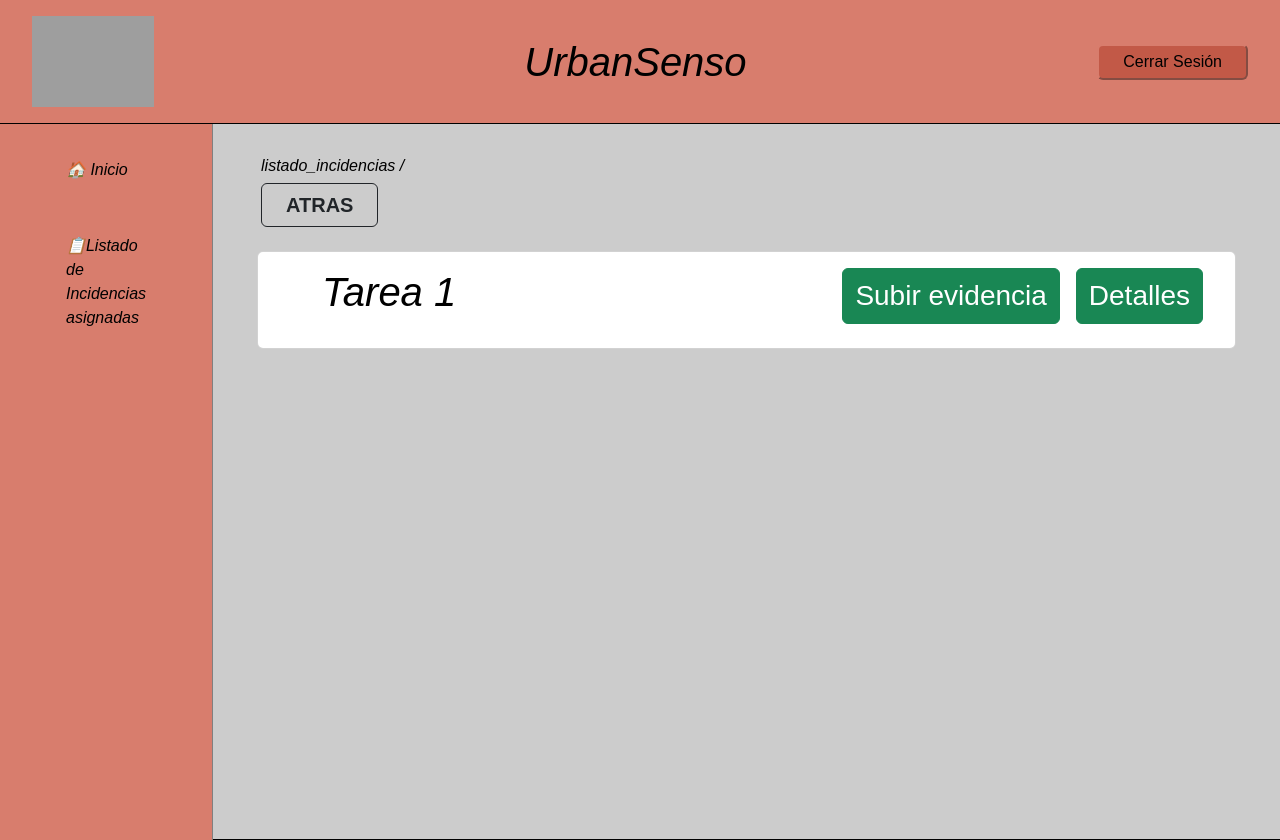
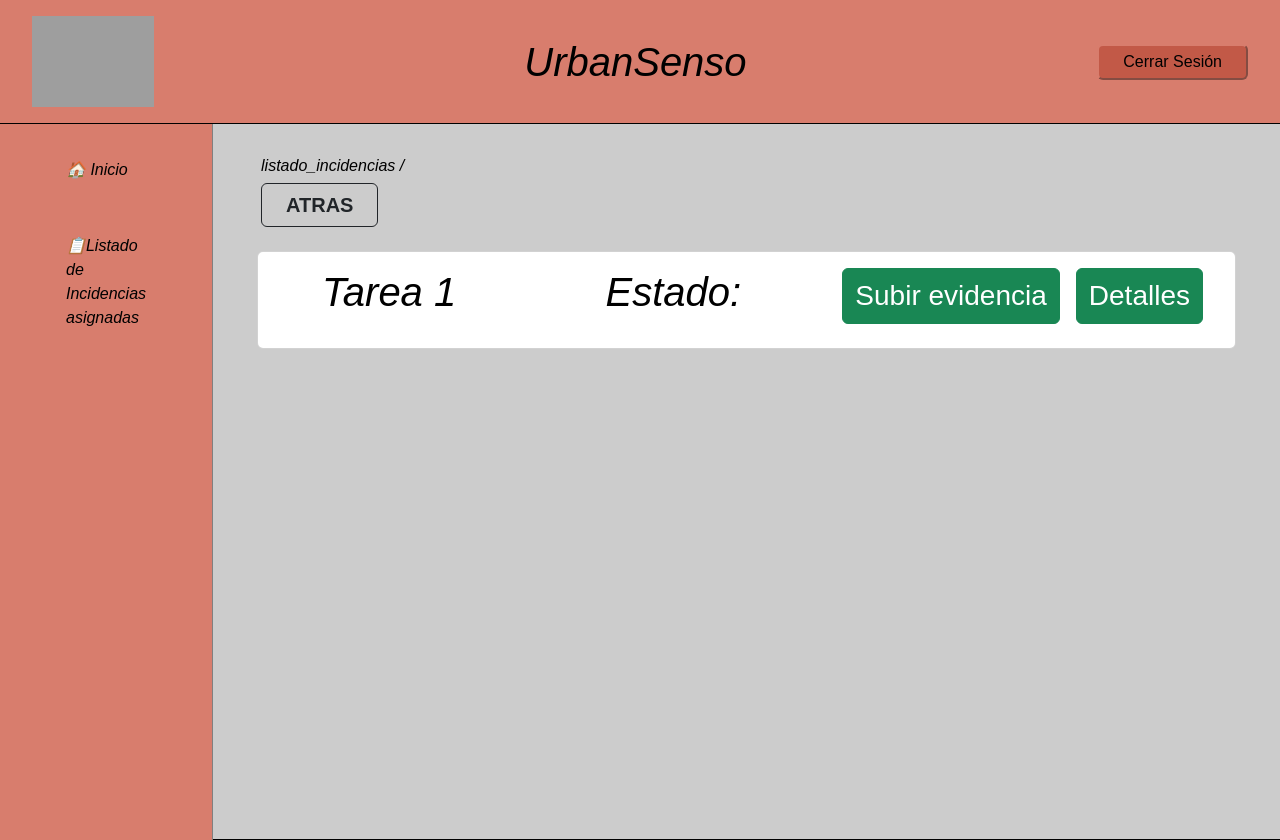
Before and after one commit to IgnacioAlcalde/AplicacionWeb, a React (Vite) app in the folder aplicacion/: page /cuadrilla/tareas in a window 1280 px wide. Built offline with nearby package versions, Linux system fonts and the light colour scheme; grey boxes are pictures that could not be loaded.

Commit message:
Se agrego estado en el apartado de tareas.

```diff
--- a/aplicacion/src/componentes/cuadrilla/tareas/tareas.jsx
+++ b/aplicacion/src/componentes/cuadrilla/tareas/tareas.jsx
@@ -16,8 +16,10 @@ export default function tareas(){
                 <button className='btn btn-outline-dark fs-5 fw-bold mb-4 ms-3 px-4 ' onClick={() => window.history.back()}>ATRAS</button>
             </div>
             <div className="container-fluid ">
-                <div className='card card-body  d-flex flex-row justify-content-between mb-2'>
+                <div className='card card-body  d-flex flex-row justify-content-between mb-2 '>
                     <p className='display-6 text-black mx-5'>Tarea 1  </p>
+
+                    <p className='display-6 text-black mx-5'>Estado:  </p>
                     <div>
                         <button className='btn btn-success fs-3 me-3' >Subir evidencia</button>
                         <button className='btn btn-success fs-3 me-3' onClick={handleTareasClick}>Detalles</button>
```
